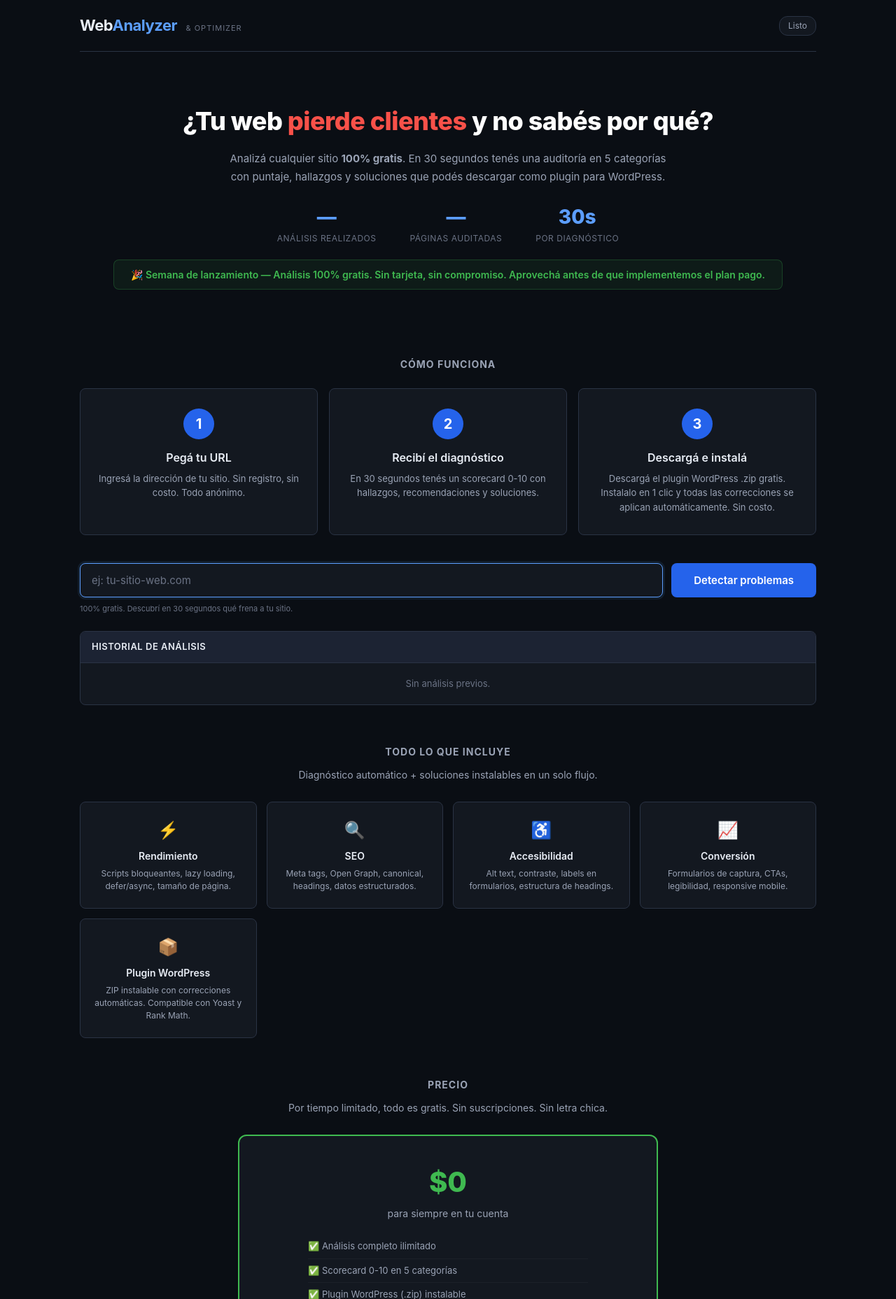
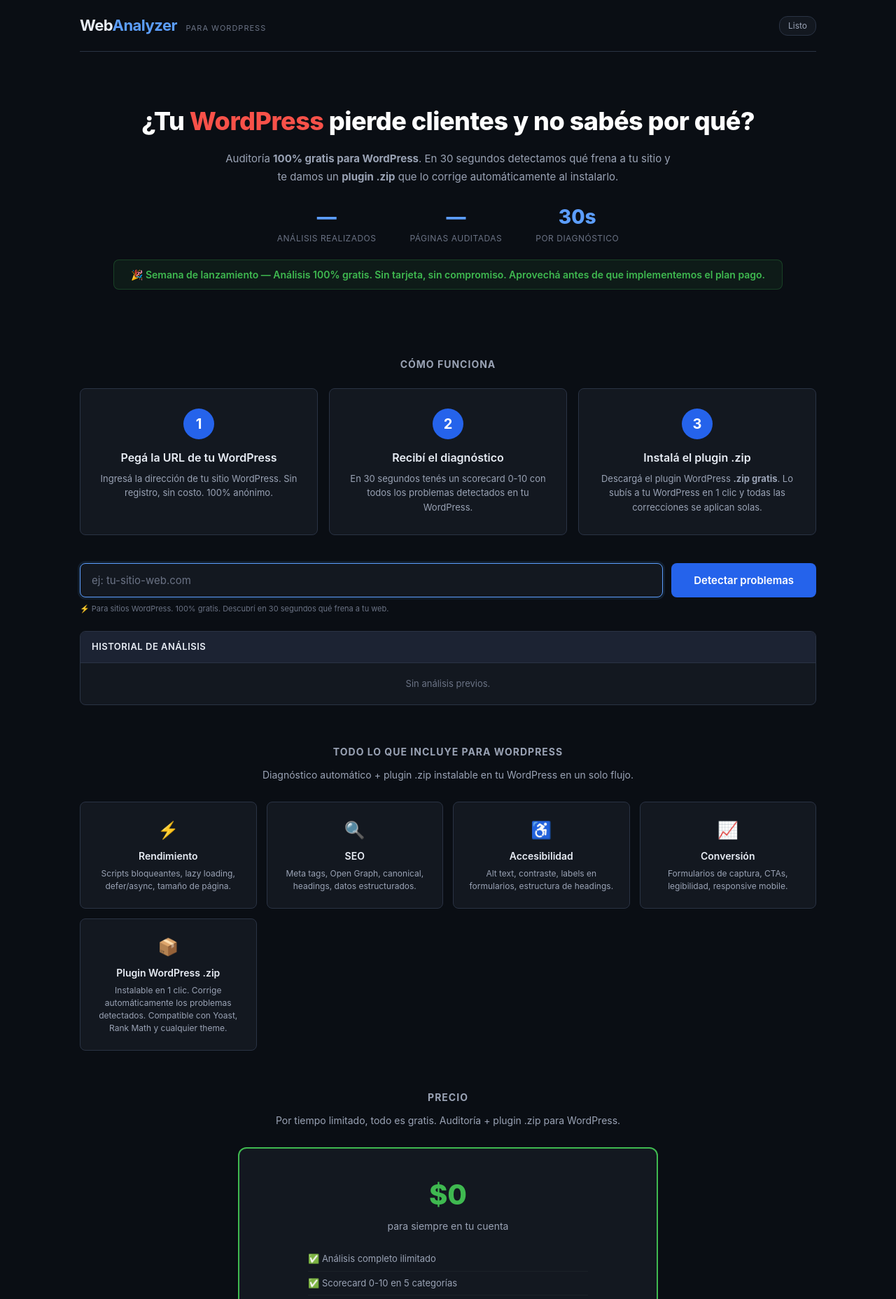
Before and after one commit to hoyosclaudio11-svg/web-analyzer, a Flask app: page / in a window 1280 px wide. Shown: the top 1857 px of the page at 70% size. Run offline with Flask 3, Linux system fonts and the light colour scheme; data that the repository does not hold is empty; some libraries are stand-ins or nearby versions.

Commit message:
@ Copy: landing deja claro que es para WordPress
- Title: "Auditoria y plugin para WordPress"
- Header: "para WordPress"
- Hero: "Tu WordPress pierde clientes?"
- How it works: "Pega la URL de tu WordPress"
- Features: "Todo lo que incluye para WordPress"
- CTA final: "Analizar mi WordPress ahora"
- Input hint: "Para sitios WordPress"
- FAQ y pricing con enfoque WordPress

Co-Authored-By: Claude Opus 4.8 <noreply@anthropic.com>
@

```diff
--- a/templates/index.html
+++ b/templates/index.html
@@ -4,7 +4,7 @@
 <meta charset="UTF-8">
 <meta name="viewport" content="width=device-width, initial-scale=1.0">
 
-<title>Web Analyzer — Auditoría web gratis en 30 segundos</title>
+<title>Web Analyzer — Auditoría y plugin para WordPress · 100% gratis</title>
 <link rel="stylesheet" href="/static/style.css">
 </head>
 <body>
@@ -14,7 +14,7 @@
   <header class="header">
     <div class="header-left">
       <span class="header-title">Web<span style="color:var(--blue)">Analyzer</span></span>
-      <span class="header-subtitle">&amp; Optimizer</span>
+      <span class="header-subtitle">para WordPress</span>
     </div>
     <div class="header-right" id="header-right">
       <span id="status-text" class="status-text">Listo</span>
@@ -23,8 +23,8 @@
 
   <!-- HERO -->
   <section class="hero-section">
-    <h1 class="hero-title">¿Tu web <span style="color:var(--red)">pierde clientes</span> y no sabés por qué?</h1>
-    <p class="hero-desc">Analizá cualquier sitio <strong>100% gratis</strong>. En 30 segundos tenés una auditoría en 5 categorías con puntaje, hallazgos y soluciones que podés descargar como plugin para WordPress.</p>
+    <h1 class="hero-title">¿Tu <span style="color:var(--red)">WordPress</span> pierde clientes y no sabés por qué?</h1>
+    <p class="hero-desc">Auditoría <strong>100% gratis para WordPress</strong>. En 30 segundos detectamos qué frena a tu sitio y te damos un <strong>plugin .zip</strong> que lo corrige automáticamente al instalarlo.</p>
     <div class="hero-stats" id="hero-stats">
       <div class="hero-stat"><span class="hero-stat-num" id="stat-analyses">—</span><span class="hero-stat-label">análisis realizados</span></div>
       <div class="hero-stat"><span class="hero-stat-num" id="stat-pages">—</span><span class="hero-stat-label">páginas auditadas</span></div>
@@ -41,18 +41,18 @@
     <div class="steps-grid">
       <div class="step-card">
         <div class="step-num">1</div>
-        <h3>Pegá tu URL</h3>
-        <p>Ingresá la dirección de tu sitio. Sin registro, sin costo. Todo anónimo.</p>
+        <h3>Pegá la URL de tu WordPress</h3>
+        <p>Ingresá la dirección de tu sitio WordPress. Sin registro, sin costo. 100% anónimo.</p>
       </div>
       <div class="step-card">
         <div class="step-num">2</div>
         <h3>Recibí el diagnóstico</h3>
-        <p>En 30 segundos tenés un scorecard 0-10 con hallazgos, recomendaciones y soluciones.</p>
+        <p>En 30 segundos tenés un scorecard 0-10 con todos los problemas detectados en tu WordPress.</p>
       </div>
       <div class="step-card">
         <div class="step-num">3</div>
-        <h3>Descargá e instalá</h3>
-        <p>Descargá el plugin WordPress .zip gratis. Instalalo en 1 clic y todas las correcciones se aplican automáticamente. Sin costo.</p>
+        <h3>Instalá el plugin .zip</h3>
+        <p>Descargá el plugin WordPress <strong>.zip gratis</strong>. Lo subís a tu WordPress en 1 clic y todas las correcciones se aplican solas.</p>
       </div>
     </div>
   </section>
@@ -70,7 +70,7 @@
         Detectar problemas
       </button>
     </form>
-    <p id="input-hint" class="input-hint">100% gratis. Descubrí en 30 segundos qué frena a tu sitio.</p>
+    <p id="input-hint" class="input-hint">⚡ Para sitios WordPress. 100% gratis. Descubrí en 30 segundos qué frena a tu web.</p>
   </section>
 
   <!-- LOADING -->
@@ -168,21 +168,21 @@
 
   <!-- FEATURES -->
   <section class="features-section">
-    <h2 class="section-title">Todo lo que incluye</h2>
-    <p class="section-sub">Diagnóstico automático + soluciones instalables en un solo flujo.</p>
+    <h2 class="section-title">Todo lo que incluye para WordPress</h2>
+    <p class="section-sub">Diagnóstico automático + plugin .zip instalable en tu WordPress en un solo flujo.</p>
     <div class="features-grid">
       <div class="feature-card"><span class="feature-icon">⚡</span><h4>Rendimiento</h4><p>Scripts bloqueantes, lazy loading, defer/async, tamaño de página.</p></div>
       <div class="feature-card"><span class="feature-icon">🔍</span><h4>SEO</h4><p>Meta tags, Open Graph, canonical, headings, datos estructurados.</p></div>
       <div class="feature-card"><span class="feature-icon">♿</span><h4>Accesibilidad</h4><p>Alt text, contraste, labels en formularios, estructura de headings.</p></div>
       <div class="feature-card"><span class="feature-icon">📈</span><h4>Conversión</h4><p>Formularios de captura, CTAs, legibilidad, responsive mobile.</p></div>
-      <div class="feature-card"><span class="feature-icon">📦</span><h4>Plugin WordPress</h4><p>ZIP instalable con correcciones automáticas. Compatible con Yoast y Rank Math.</p></div>
+      <div class="feature-card"><span class="feature-icon">📦</span><h4>Plugin WordPress .zip</h4><p>Instalable en 1 clic. Corrige automáticamente los problemas detectados. Compatible con Yoast, Rank Math y cualquier theme.</p></div>
     </div>
   </section>
 
   <!-- PRICING — Lanzamiento gratis -->
   <section class="pricing-section" id="pricing">
     <h2 class="section-title">Precio</h2>
-    <p class="section-sub">Por tiempo limitado, todo es gratis. Sin suscripciones. Sin letra chica.</p>
+    <p class="section-sub">Por tiempo limitado, todo es gratis. Auditoría + plugin .zip para WordPress.</p>
     <div style="max-width:600px;margin:28px auto 0;padding:36px 24px;background:var(--bg2);border:2px solid var(--green);border-radius:12px;text-align:center">
       <div style="font-size:40px;font-weight:800;color:var(--green);margin-bottom:4px">$0</div>
       <div style="font-size:14px;color:var(--text2);margin-bottom:20px">para siempre en tu cuenta</div>
@@ -231,7 +231,7 @@
       </div>
       <div class="faq-item">
         <div class="faq-q">¿Cuesta algo el análisis?</div>
-        <div class="faq-a"><strong>No. Es 100% gratis.</strong> Incluye todo: análisis completo con scorecard, hallazgos, recomendaciones, plugin WordPress (.zip), archivos HTML corregidos y reporte JSON. Solo necesitás crear una cuenta gratuita para descargar los archivos.</div>
+        <div class="faq-a"><strong>No. Es 100% gratis para WordPress.</strong> Incluye todo: auditoría completa con scorecard, hallazgos, recomendaciones, <strong>plugin WordPress .zip instalable</strong>, archivos HTML corregidos y reporte JSON. Solo necesitás crear una cuenta gratuita para descargar el plugin.</div>
       </div>
       <div class="faq-item">
         <div class="faq-q">¿El plugin modifica el contenido de mis páginas?</div>
@@ -247,9 +247,9 @@
 
   <!-- FINAL CTA -->
   <section class="final-cta">
-    <h2>¿Tu sitio está perdiendo clientes?</h2>
-    <p>Descubrilo en 30 segundos. 100% gratis. Sin registro. Sin compromiso.</p>
-    <a href="#input-section" class="btn-analyze" style="display:inline-block;font-size:16px;padding:16px 40px">Detectar problemas de mi sitio</a>
+    <h2>¿Tu WordPress está perdiendo clientes?</h2>
+    <p>Descubrilo en 30 segundos. Auditoría + plugin .zip. 100% gratis.</p>
+    <a href="#input-section" class="btn-analyze" style="display:inline-block;font-size:16px;padding:16px 40px">Analizar mi WordPress ahora</a>
   </section>
 
   <!-- FOOTER -->
```
